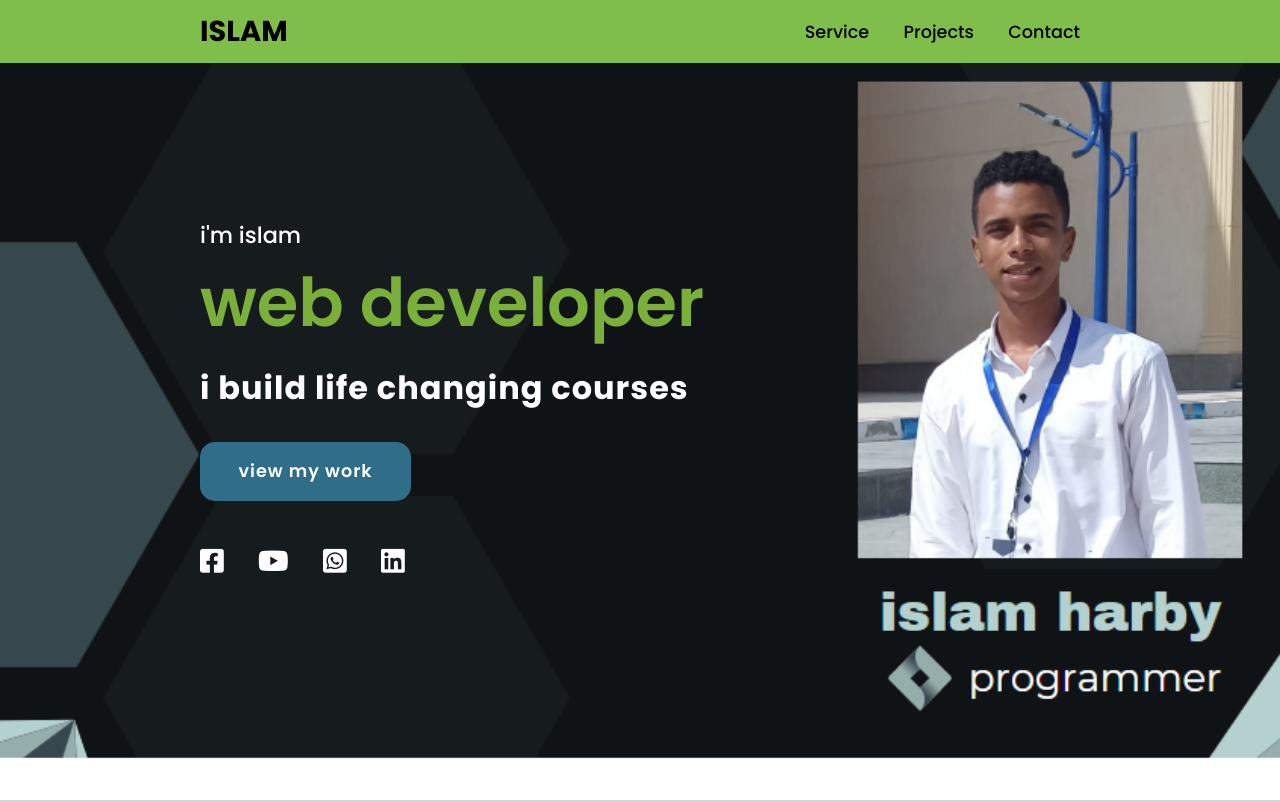
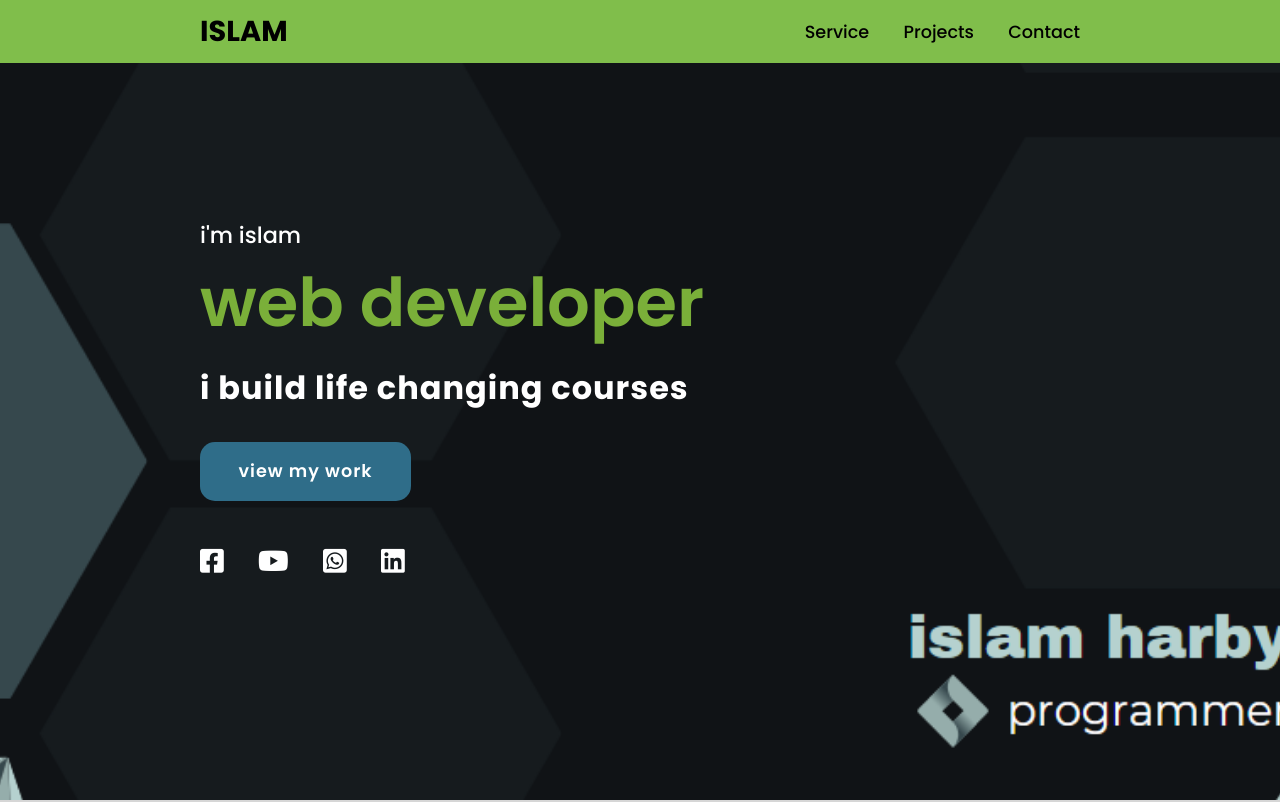
Before and after one commit to islam-sniper/my_website, a plain HTML site: page index.html in a window 1280 px wide. Shown: the top 802 px of the page. Drawn offline with Linux system fonts and the light colour scheme.

Commit message:
Update index.css

```diff
--- a/index.css
+++ b/index.css
@@ -44,7 +44,7 @@ section{
     min-height: 100vh;
     display: flex;
     align-items: center;
-    background: url(b.png) no-repeat;
+    background: url(a.png) no-repeat;
     background-size: cover;
     background-position: center;
     background-attachment: fixed;
```
